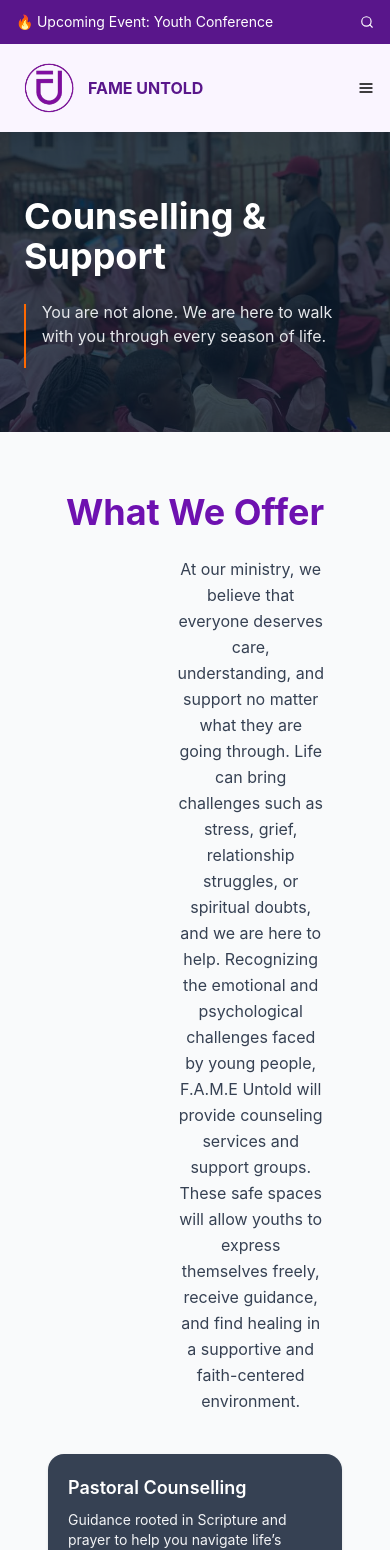
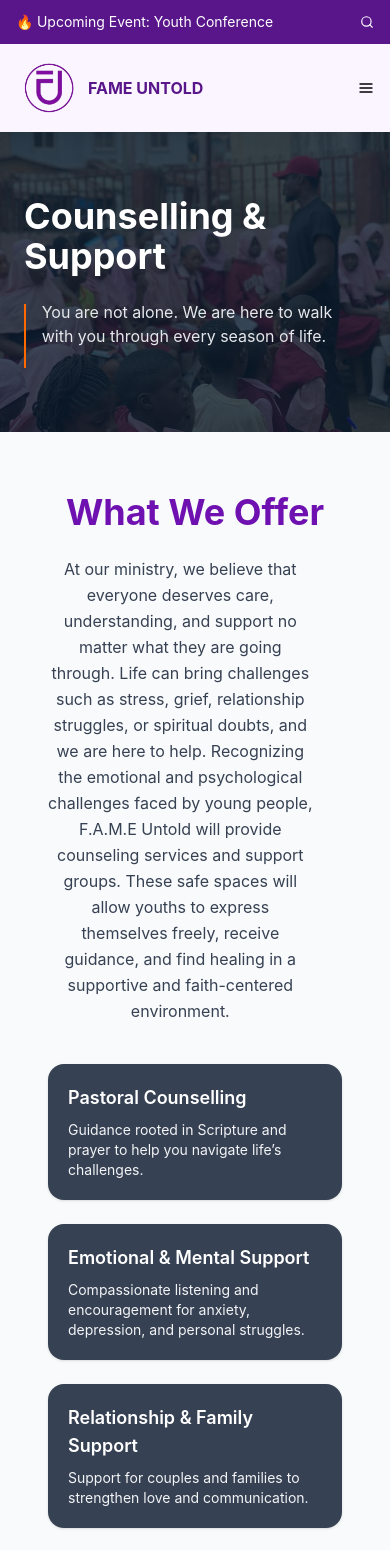
Before and after one commit to Fameuntold/Fameuntold, a React (Vite) app in the folder client/: page /counselling in a window 390 px wide. Shown: the top 1550 px of the page. Built offline with nearby package versions, Linux system fonts and the light colour scheme.

Commit message:
counselling

```diff
--- a/client/src/pages/CounsellingSupportPage.jsx
+++ b/client/src/pages/CounsellingSupportPage.jsx
@@ -49,7 +49,7 @@ export default function CounsellingSupportPage() {
                     <h2 className="text-4xl text-purple-800 font-bold mb-6 text-center mt-15">What We Offer</h2>
 
                     {/* Intro */}
-                    <div className=" ml-[8rem] mb-10">
+                    <div className="ml-0 md:ml-[8rem] mb-10">
                         <p className="text-gray-700 text-center w-[90%] leading-relaxed">
                             At our ministry, we believe that everyone deserves care, understanding, and support
                             no matter what they are going through. Life can bring challenges such as stress, grief,
```
